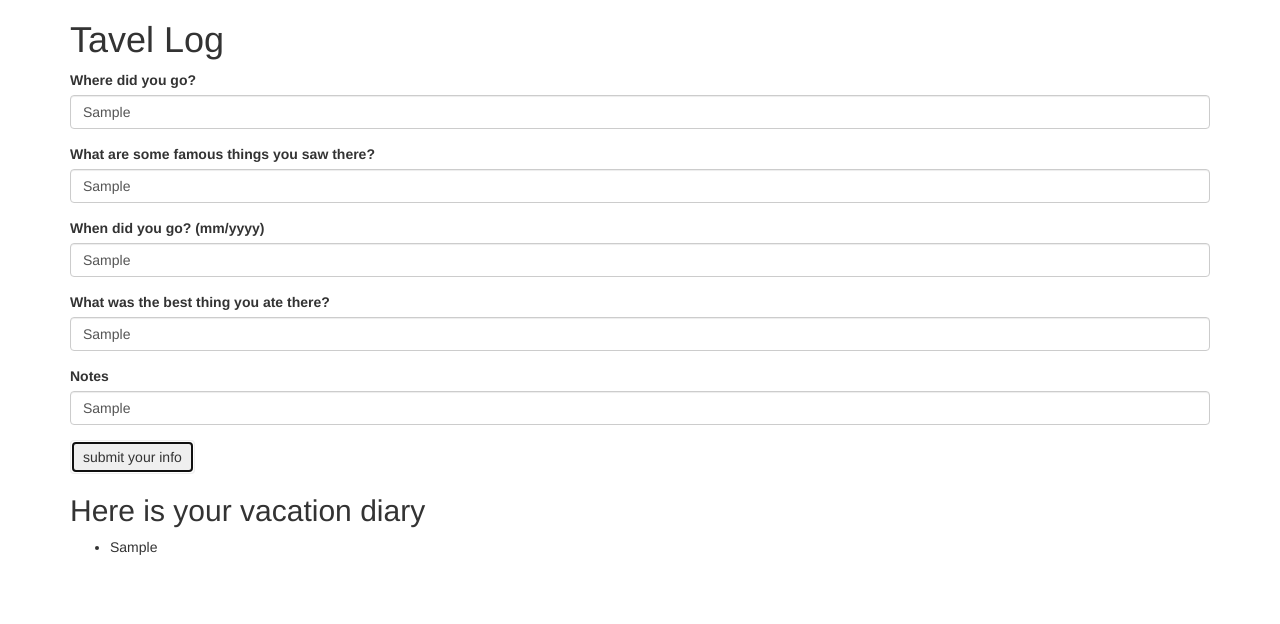
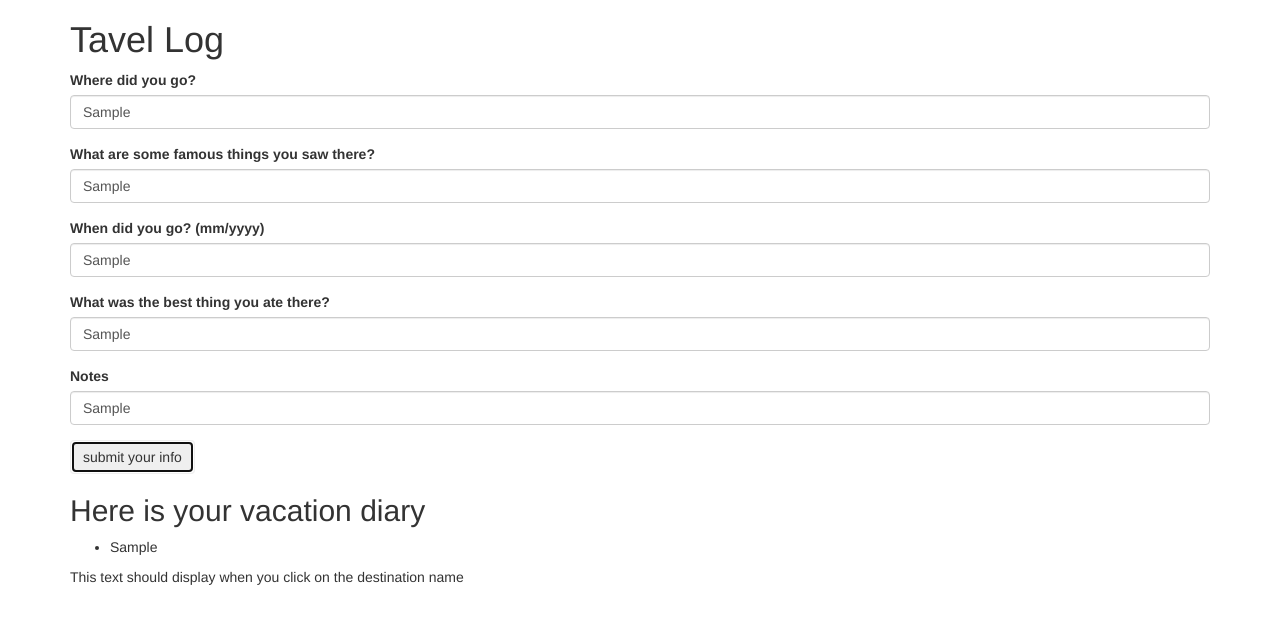
Before and after one commit to NoelKirkland/Travel-Diary, a plain HTML site: page index.html in a window 1280 px wide. Both pictures are taken after typing "Sample", "Sample", "Sample", "Sample", "Sample" into the empty fields and a click on the button "submit your info". Drawn offline with Linux system fonts and the light colour scheme.

Commit message:
test out a clickable feature for each of our destinations
Co-authored-by: Allison Sadin <aesadin@gmail.com>

```diff
--- a/index.html
+++ b/index.html
@@ -44,7 +44,7 @@
         <ul id="destinations">
 
         </ul>
-
+        <div id="test-showing"><p>This text should display when you click on the destination name</p></div>
       </div>
     </div>
   </body>
--- a/js/scripts.js
+++ b/js/scripts.js
@@ -30,13 +30,16 @@ function displayVacationDiary (vacationDiaryToDisplay){
   let destinationList = $("ul#destinations");
   let htmlForDestinationInfo = "";
   vacationDiaryToDisplay.destinations.forEach(function(destination){
-    htmlForDestinationInfo += "<li id=" + destination.id + ">" + destination.location + "</li>"
+    htmlForDestinationInfo += "<li id=" + destination.id + ">" + "<span class='clickable' id='test'>" + destination.location + "</span>" + "</li>"
   });
   destinationList.html(htmlForDestinationInfo);
 };
 
 $(document).ready(function(){
-  $("form#vacation-info").submit(function(event){
+  $("#test").click(function() {
+    $("#test-showing").fadeToggle();
+  });
+  $("form#vacation-info").submit(function(event) {
     event.preventDefault();
     const location = $("input#location").val();
     const landmarks = $("input#landmarks").val();
```
